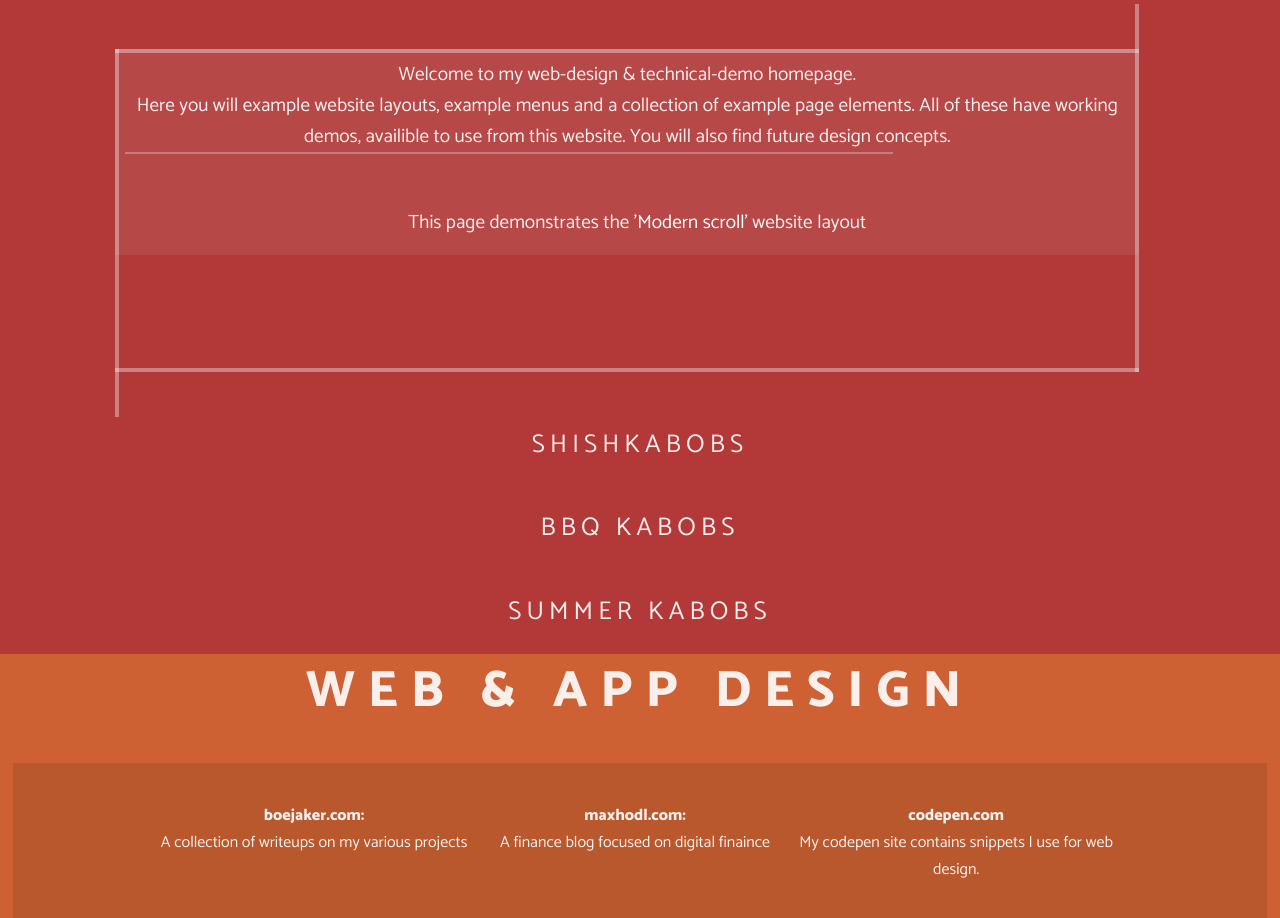
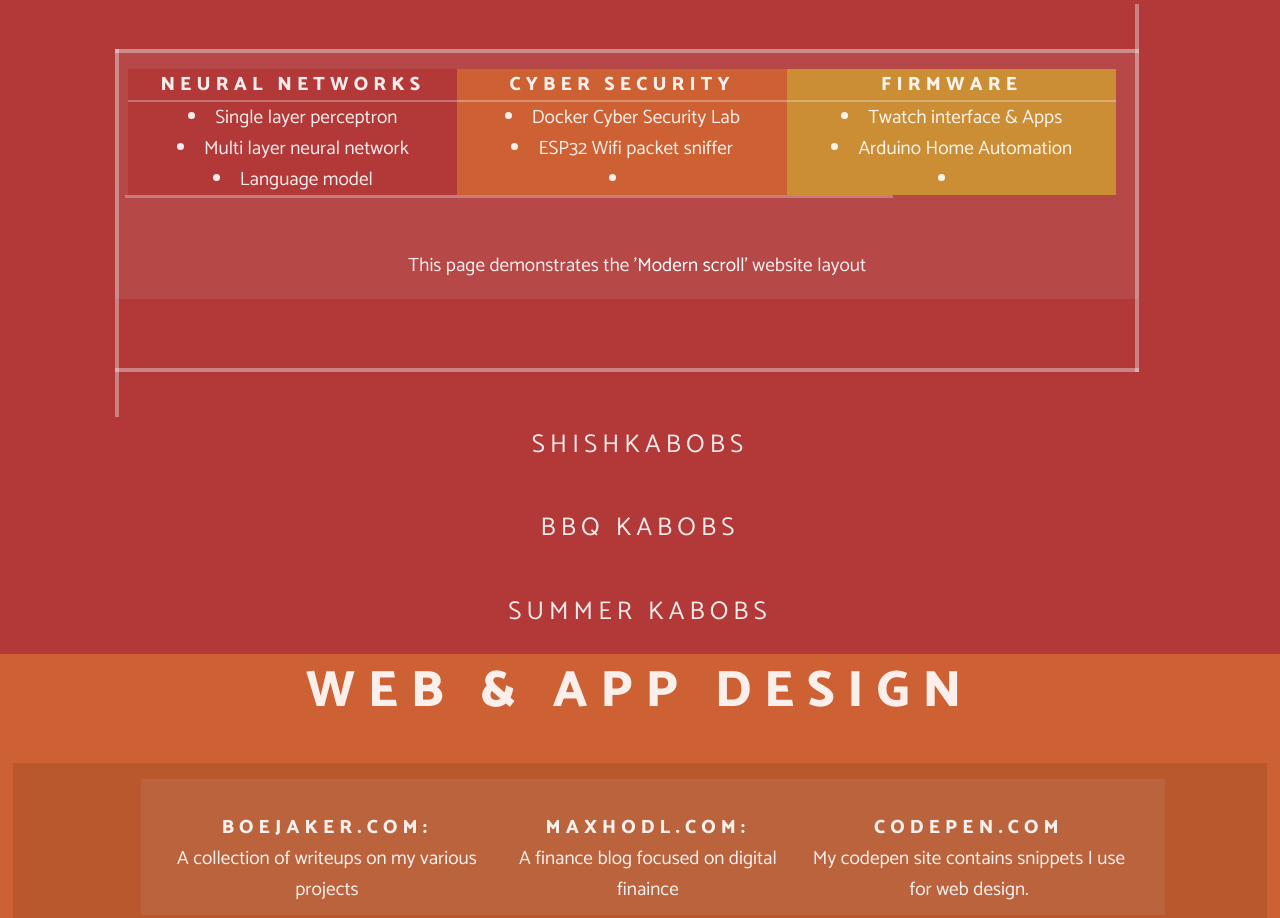
Before and after one commit to BoeJaker/boejaker.github.io, a plain HTML site: page index.html in a window 1280 px wide. Shown: the part 946-1864 px from the top of the page. Drawn offline with nearby package versions, Linux system fonts and the light colour scheme.

Commit message:
updated content

```diff
--- a/index.html
+++ b/index.html
@@ -192,10 +192,26 @@ Cleanup:
 				</div>
 				<div class="square">
 						<div class="table" style="display:inline-block ; padding:10px ; width:80vw; height 90vh;">
-								<div class="span">
-										Welcome to my web-design & technical-demo homepage.</br>Here you will example website layouts, example menus and a collection of example page elements. All of these have working demos, availible to use from this website. You will also find future
-										design concepts.
+							<div class="colspan" style="width:78vw; margin: 10px auto;">
+								<div class="column" style="margin: 0 auto; width: 33%; float: left; background-color: #b33939;">
+										<b>Neural Networks</b></br><hr class="trans--growLeft hr3"></hr>
+										<li>Single layer perceptron</li>
+										<li>Multi layer neural network</li>
+										<li>Language model</li>
 								</div>
+								<div class="column" style="width: 33%; margin: 0 auto; float: left ; background-color: #cd6133">
+										<b>Cyber Security</b></br><hr class="trans--growLeft hr3"></hr>
+										<li>Docker Cyber Security Lab</li>
+										<li>ESP32 Wifi packet sniffer</li>
+										<li></li>
+								</div>
+								<div class="column" style="width: 33%; margin: 0 auto ; float: left ;background-color: #cc8e35;">
+									<b>Firmware</b> </br> <hr class="trans--growLeft hr3"></hr>
+									<li>Twatch interface & Apps</li>
+									<li>Arduino Home Automation</li>
+									<li></li>
+							</div>
+						</div>
 								<hr class="trans--grow hr3"></hr>
 								<div class="colspan" style="width:78vw; margin: 10px auto; padding: 1vw">
 
@@ -226,6 +242,7 @@ Cleanup:
 				<h1>Web & App Design</h1>
 				<subdiv id="widgetscontent"></subdiv>
 				<subdiv id="bigwidgets">
+					<div class="table" style="display:inline-block ; padding:10px ; width:80vw; height 90vh;">
 						<div class="colspan" style="width:78vw; margin: 10px auto; padding: 1vw">
 							<div class="column" style="width: 33%; margin: 0 auto;">
 									<b>boejaker.com:</b></br>
@@ -241,6 +258,7 @@ Cleanup:
 									My codepen site contains snippets I use for web design.
 							</div>
 					</div>
+				</div>
 				</subdiv>
 				<subdiv id="biggerwidgets">
 						<div class="colspan" style="width:78vw; margin: 10px auto; padding: 1vw">
```
